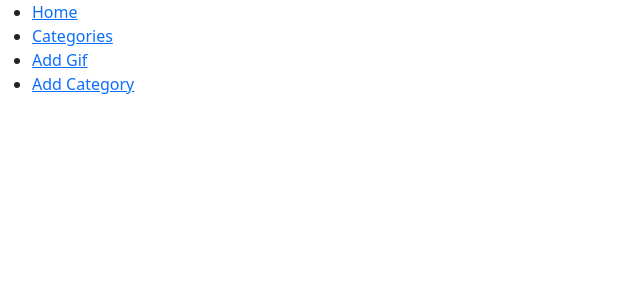
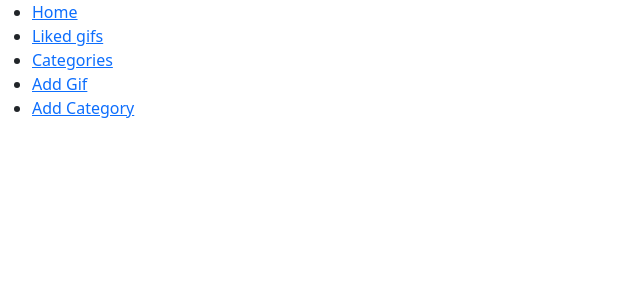
Before and after one commit to mvchalov/DI-Bootcamp, a Django app: page / in a window 1280 px wide. Shown: the top 300 px of the page, without its empty margins (0-640 px from the left). Run offline with Django 4.2, Linux system fonts and the light colour scheme; data that the repository does not hold is empty.

Commit message:
Week 05. Day 3. Daily Challenge : Gifs Website

```diff
--- a/week05/day3/Mini-Project-XP/giphy_project/gifs/models.py
+++ b/week05/day3/Mini-Project-XP/giphy_project/gifs/models.py
@@ -7,6 +7,7 @@ class Gif(models.Model):
     url = models.URLField()
     uploader_name = models.CharField(max_length=50)
     created_at = models.DateTimeField(auto_now_add=True)
+    likes = models.IntegerField(default=0)
 
     def __str__(self):
         return f"{self.title}, {self.uploader_name}"
--- a/week05/day3/Mini-Project-XP/giphy_project/gifs/templates/gifs.html
+++ b/week05/day3/Mini-Project-XP/giphy_project/gifs/templates/gifs.html
@@ -1,9 +1,13 @@
 {% extends 'blank.html' %}
 
 {% block content %}
-
-  {% for gif in gifs %}
+  {% for gif, form in gifs %}
     <img src="{{ gif.url }}" alt="{{ gif.title }}">
+    <form method="POST">
+      {% csrf_token %}
+      <input type="hidden" name="form_id" value="{{ gif.id }}">
+      <div>{{ form.like.label_tag }} {{ form.like }}  {{ form.dislike.label_tag }} {{ form.dislike }} <button type="submit" name="submit" value="Save changes">Update</button></div>
+    </form>
   {% endfor %}
 
 {% endblock %}
--- a/week05/day3/Mini-Project-XP/giphy_project/gifs/views.py
+++ b/week05/day3/Mini-Project-XP/giphy_project/gifs/views.py
@@ -1,6 +1,7 @@
 from django.shortcuts import render
-from .forms import GifForm, CategoryForm
+from .forms import GifForm, CategoryForm, LikeForm
 from .models import Gif, Category
+from django.http import HttpResponse
 
 
 def request_form(form, request):
@@ -16,6 +17,11 @@ def request_form(form, request):
         return {}
 
 
+def gifs_with_likes(the_gifs):
+    likes = [LikeForm(initial={'gif': item}) for item in the_gifs]
+    return {'gifs': list(zip(the_gifs, likes))}
+
+
 # Create your views here.
 def add_gif_view(request):
     context = request_form(GifForm, request)
@@ -28,15 +34,25 @@ def add_category_view(request):
 
 
 def gifs(request):
-    context = {'gifs': Gif.objects.all()}
-    return render(request, 'gifs.html', context)
+    if request.method == 'POST':
+        curr_item = Gif.objects.get(id=request.POST.get('form_id'))
+        if request.POST.get('like'):
+            curr_item.likes += 1
+        if request.POST.get('dislike'):
+            curr_item.likes -= 1
+        curr_item.save()
+
+    return render(request, 'gifs.html', gifs_with_likes(Gif.objects.all()))
 
 
 def gifs_by_category(request, category):
-    context = {'gifs': Category.objects.get(name=category.lower()).gifs.all()}
-    return render(request, 'gifs.html', context)
+    return render(request, 'gifs.html', gifs_with_likes(Category.objects.get(name=category.lower()).gifs.all()))
 
 
 def categories(request):
     context = {'categories': Category.objects.all()}
     return render(request, 'categories.html', context)
+
+
+def liked_gifs(request):
+    return render(request, 'gifs.html', gifs_with_likes(Gif.objects.filter(likes__gt=0).order_by('likes')))
--- a/week05/day3/Mini-Project-XP/giphy_project/giphy_project/urls.py
+++ b/week05/day3/Mini-Project-XP/giphy_project/giphy_project/urls.py
@@ -16,7 +16,7 @@ Including another URLconf
 """
 from django.contrib import admin
 from django.urls import path
-from gifs.views import add_gif_view, add_category_view, gifs, gifs_by_category, categories
+from gifs.views import add_gif_view, add_category_view, gifs, gifs_by_category, categories, liked_gifs
 
 urlpatterns = [
     path('admin/', admin.site.urls),
@@ -25,4 +25,5 @@ urlpatterns = [
     path('categories/', categories, name='cats'),
     path('add_gif/', add_gif_view, name='add-gif'),
     path('add_category/', add_category_view, name='add-cat'),
+    path('liked/', liked_gifs, name='liked'),
 ]
--- a/week05/day3/Mini-Project-XP/giphy_project/templates/nav.html
+++ b/week05/day3/Mini-Project-XP/giphy_project/templates/nav.html
@@ -1,5 +1,6 @@
 <ul>
   <li><a href="{% url 'gifs' %}">Home</a></li>
+  <li><a href="{% url 'liked' %}">Liked gifs</a></li>
   <li><a href="{% url 'cats' %}">Categories</a></li>
   <li><a href="{% url 'add-gif' %}">Add Gif</a></li>
   <li><a href="{% url 'add-cat' %}">Add Category</a></li>
```
Also changed, not shown: week05/day3/Mini-Project-XP/giphy_project/gifs/forms.py (+13 -1 lines), week05/day3/Mini-Project-XP/giphy_project/gifs/migrations/0004_gif_likes.py (added).
